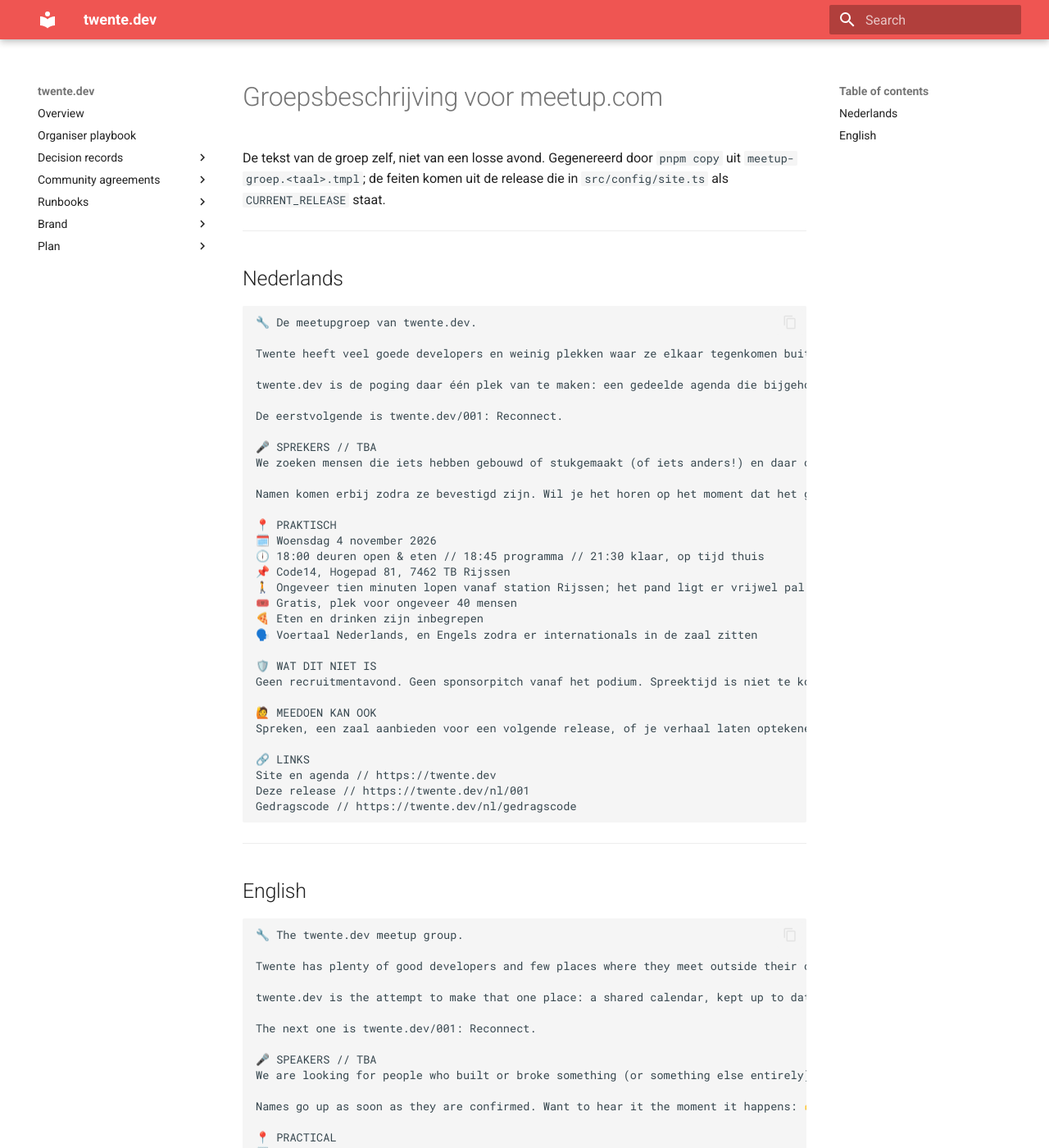
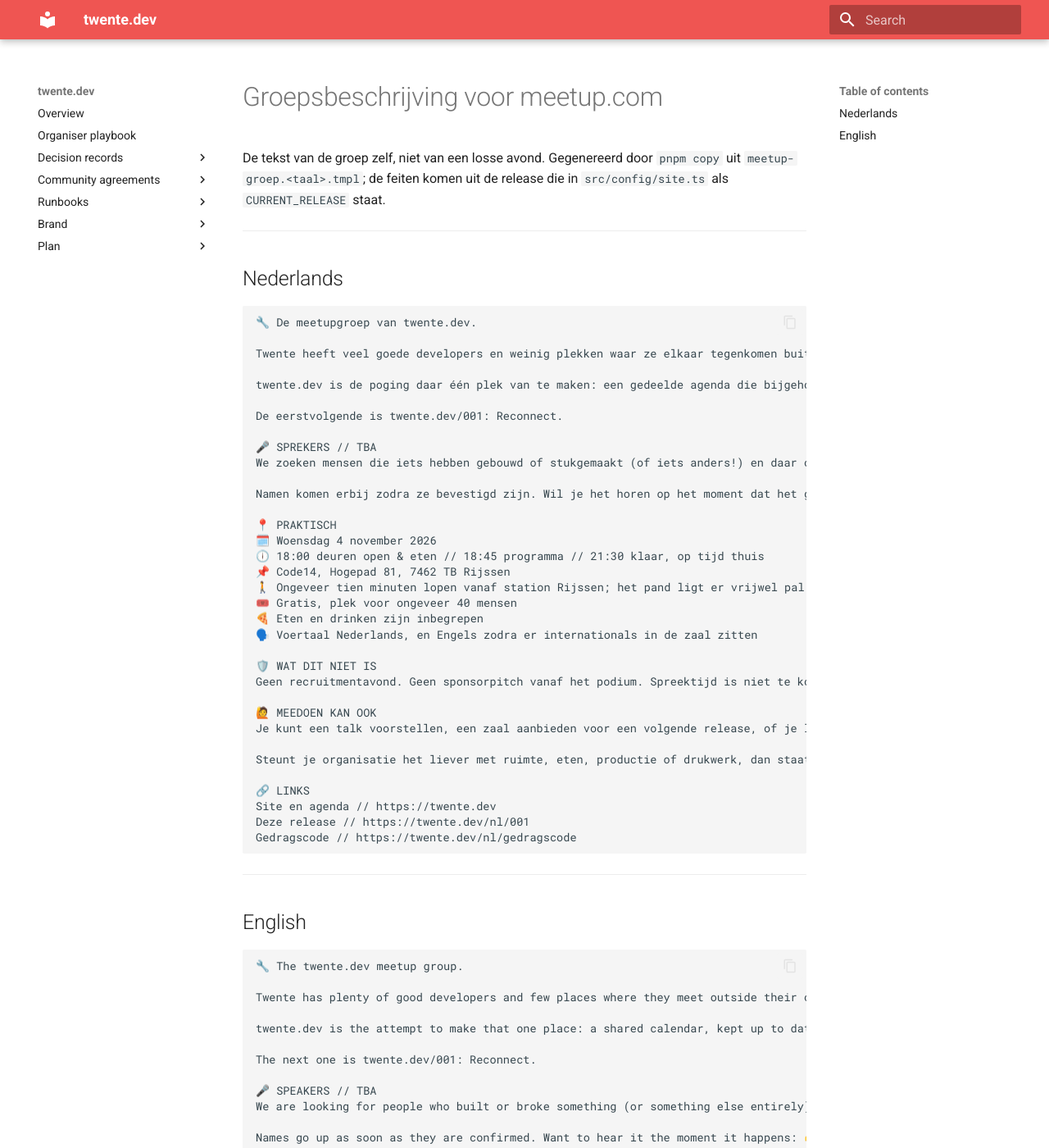
Before and after one commit to webgrip/twente.dev, an MkDocs documentation site: the page built from docs/brand/copy/meetup-groep.md, in a window 1280 px wide and 1400 px high. Shown: the whole window at 82% size. Built offline with MkDocs 1.6.1 and Material for MkDocs 9.7.7, drawn with Linux system fonts in a browser that asks for light colours; some of the changed text lies outside the part shown.

Commit message:
content(copy): meedoen noemt alle vier de manieren, inclusief steunen
De sectie noemde spreken, een zaal en een field report, en liet steunen als
organisatie weg. Nu staan alle vier erin, met de twee paden apart: talk, zaal
en interview lopen via /bijdragen, steunen loopt via /partners.

De formulering van het steunen volgt de partnerpagina letterlijk: ruimte,
eten, productie of drukwerk, en de pagina zegt zelf wat je ervoor terugkrijgt
en wat niet. Dat botst niet met "geen sponsorpitch vanaf het podium" in de
sectie erboven, want dat is precies het onderscheid dat de compact maakt.

Het field report is een interview dat wij optekenen, dus de tekst nodigt uit
om geinterviewd te worden en niet om zelf te schrijven. "field note" staat op
de avoid-lijst bij de term Field Report in docs/domain/model.yaml.

Co-Authored-By: Claude Opus 5 (1M context) <noreply@anthropic.com>

```diff
--- a/docs/brand/copy/meetup-groep.en.html
+++ b/docs/brand/copy/meetup-groep.en.html
@@ -14,7 +14,8 @@
 <p>Names go up as soon as they are confirmed. Want to hear it the moment it happens: 👉 https://twente.dev/en/001#aanmelden</p>
 <p><strong>📍 PRACTICAL</strong><br />🗓️ Wednesday 4 November 2026<br />🕕 18:00 doors and food // 18:45 programme // 21:30 hard finish, home on time<br />📌 Code14, Hogepad 81, 7462 TB Rijssen<br />🚶 About a ten-minute walk from Rijssen station, almost directly south of it.<br />🎟️ Free, room for about 40 people<br />🍕 Food and drinks included<br />🗣️ Dutch by default, English whenever internationals are in the room</p>
 <p><strong>🛡️ WHAT THIS IS NOT</strong><br />Not a recruitment evening. No sponsor pitch from the stage. Stage time is not for sale, and the attendee list goes to nobody, the host included. The venue rotates across the region, on purpose: that way this never becomes one company's meetup.</p>
-<p><strong>🙋 YOU CAN JOIN IN</strong><br />Speak, offer a room for a coming release, or have your story written up as a field report: 👉 https://twente.dev/en/contribute</p>
+<p><strong>🙋 YOU CAN JOIN IN</strong><br />You can propose a talk, offer a room for a coming release, or be interviewed about your work so it becomes a field report on the site. All of that runs through 👉 https://twente.dev/en/contribute</p>
+<p>If your organisation would rather support it with space, food, production or print, 👉 https://twente.dev/en/partners says what you get for that and what you do not.</p>
 <p><strong>🔗 LINKS</strong><br />Site and calendar // https://twente.dev<br />This release // https://twente.dev/en/001<br />Code of conduct // https://twente.dev/en/code-of-conduct</p>
 </body>
 </html>
--- a/docs/brand/copy/meetup-groep.md
+++ b/docs/brand/copy/meetup-groep.md
@@ -37,7 +37,9 @@ Namen komen erbij zodra ze bevestigd zijn. Wil je het horen op het moment dat he
 Geen recruitmentavond. Geen sponsorpitch vanaf het podium. Spreektijd is niet te koop, en de deelnemerslijst gaat naar niemand, ook niet naar de gastheer. De zaal rouleert door de regio, met opzet: zo wordt dit nooit de meetup van één bedrijf.
 
 🙋 MEEDOEN KAN OOK
-Spreken, een zaal aanbieden voor een volgende release, of je verhaal laten optekenen in een field report: 👉 https://twente.dev/nl/bijdragen
+Je kunt een talk voorstellen, een zaal aanbieden voor een volgende release, of je laten interviewen over je werk zodat het een field report op de site wordt. Dat loopt allemaal via 👉 https://twente.dev/nl/bijdragen
+
+Steunt je organisatie het liever met ruimte, eten, productie of drukwerk, dan staat op 👉 https://twente.dev/nl/partners wat je daarvoor terugkrijgt en wat niet.
 
 🔗 LINKS
 Site en agenda // https://twente.dev
@@ -80,7 +82,9 @@ Names go up as soon as they are confirmed. Want to hear it the moment it happens
 Not a recruitment evening. No sponsor pitch from the stage. Stage time is not for sale, and the attendee list goes to nobody, the host included. The venue rotates across the region, on purpose: that way this never becomes one company's meetup.
 
 🙋 YOU CAN JOIN IN
-Speak, offer a room for a coming release, or have your story written up as a field report: 👉 https://twente.dev/en/contribute
+You can propose a talk, offer a room for a coming release, or be interviewed about your work so it becomes a field report on the site. All of that runs through 👉 https://twente.dev/en/contribute
+
+If your organisation would rather support it with space, food, production or print, 👉 https://twente.dev/en/partners says what you get for that and what you do not.
 
 🔗 LINKS
 Site and calendar // https://twente.dev
--- a/docs/brand/copy/meetup-groep.nl.html
+++ b/docs/brand/copy/meetup-groep.nl.html
@@ -14,7 +14,8 @@
 <p>Namen komen erbij zodra ze bevestigd zijn. Wil je het horen op het moment dat het gebeurt: 👉 https://twente.dev/nl/001#aanmelden</p>
 <p><strong>📍 PRAKTISCH</strong><br />🗓️ Woensdag 4 november 2026<br />🕕 18:00 deuren open &amp; eten // 18:45 programma // 21:30 klaar, op tijd thuis<br />📌 Code14, Hogepad 81, 7462 TB Rijssen<br />🚶 Ongeveer tien minuten lopen vanaf station Rijssen; het pand ligt er vrijwel pal ten zuiden van.<br />🎟️ Gratis, plek voor ongeveer 40 mensen<br />🍕 Eten en drinken zijn inbegrepen<br />🗣️ Voertaal Nederlands, en Engels zodra er internationals in de zaal zitten</p>
 <p><strong>🛡️ WAT DIT NIET IS</strong><br />Geen recruitmentavond. Geen sponsorpitch vanaf het podium. Spreektijd is niet te koop, en de deelnemerslijst gaat naar niemand, ook niet naar de gastheer. De zaal rouleert door de regio, met opzet: zo wordt dit nooit de meetup van één bedrijf.</p>
-<p><strong>🙋 MEEDOEN KAN OOK</strong><br />Spreken, een zaal aanbieden voor een volgende release, of je verhaal laten optekenen in een field report: 👉 https://twente.dev/nl/bijdragen</p>
+<p><strong>🙋 MEEDOEN KAN OOK</strong><br />Je kunt een talk voorstellen, een zaal aanbieden voor een volgende release, of je laten interviewen over je werk zodat het een field report op de site wordt. Dat loopt allemaal via 👉 https://twente.dev/nl/bijdragen</p>
+<p>Steunt je organisatie het liever met ruimte, eten, productie of drukwerk, dan staat op 👉 https://twente.dev/nl/partners wat je daarvoor terugkrijgt en wat niet.</p>
 <p><strong>🔗 LINKS</strong><br />Site en agenda // https://twente.dev<br />Deze release // https://twente.dev/nl/001<br />Gedragscode // https://twente.dev/nl/gedragscode</p>
 </body>
 </html>
```
Also changed, not shown: 2 other files.
